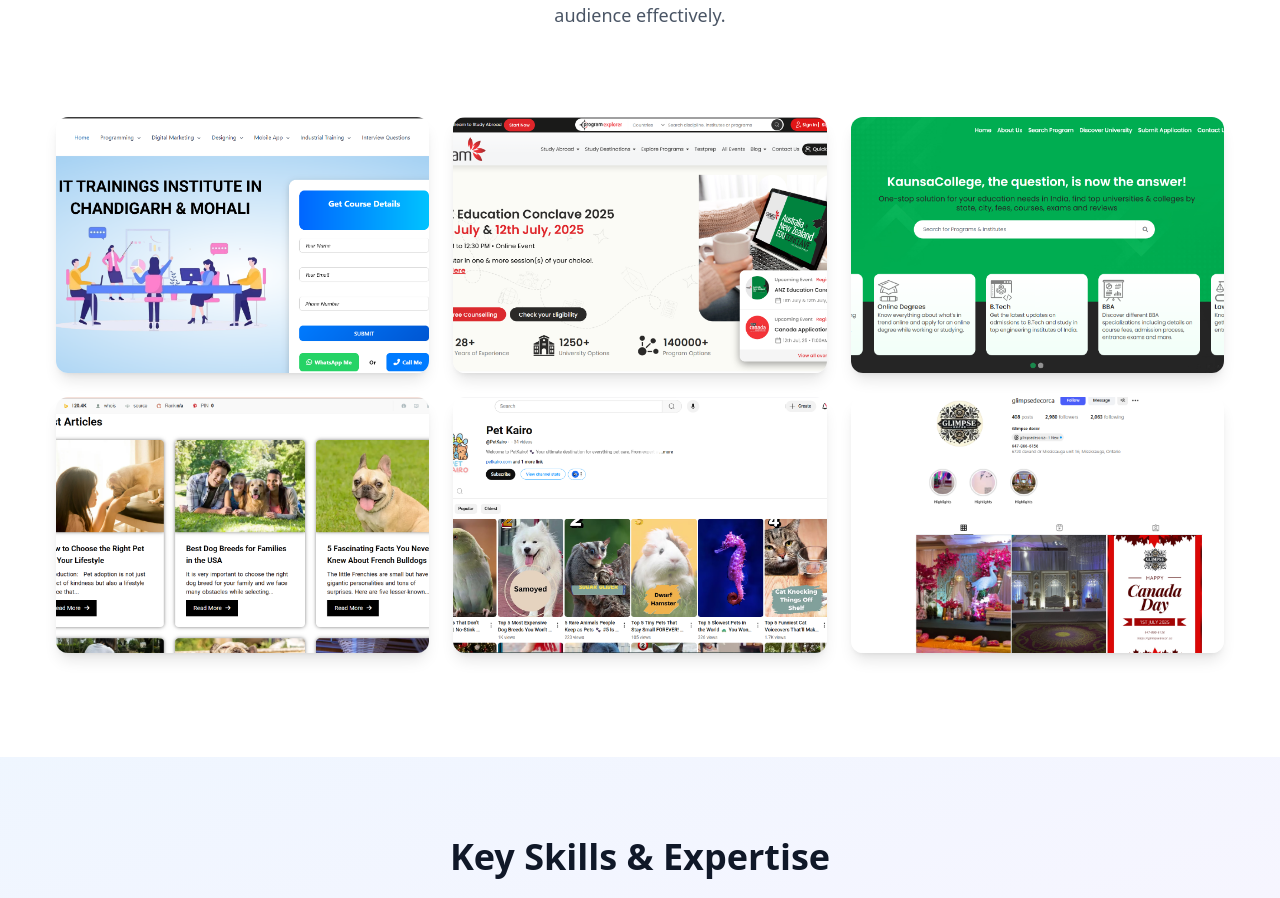
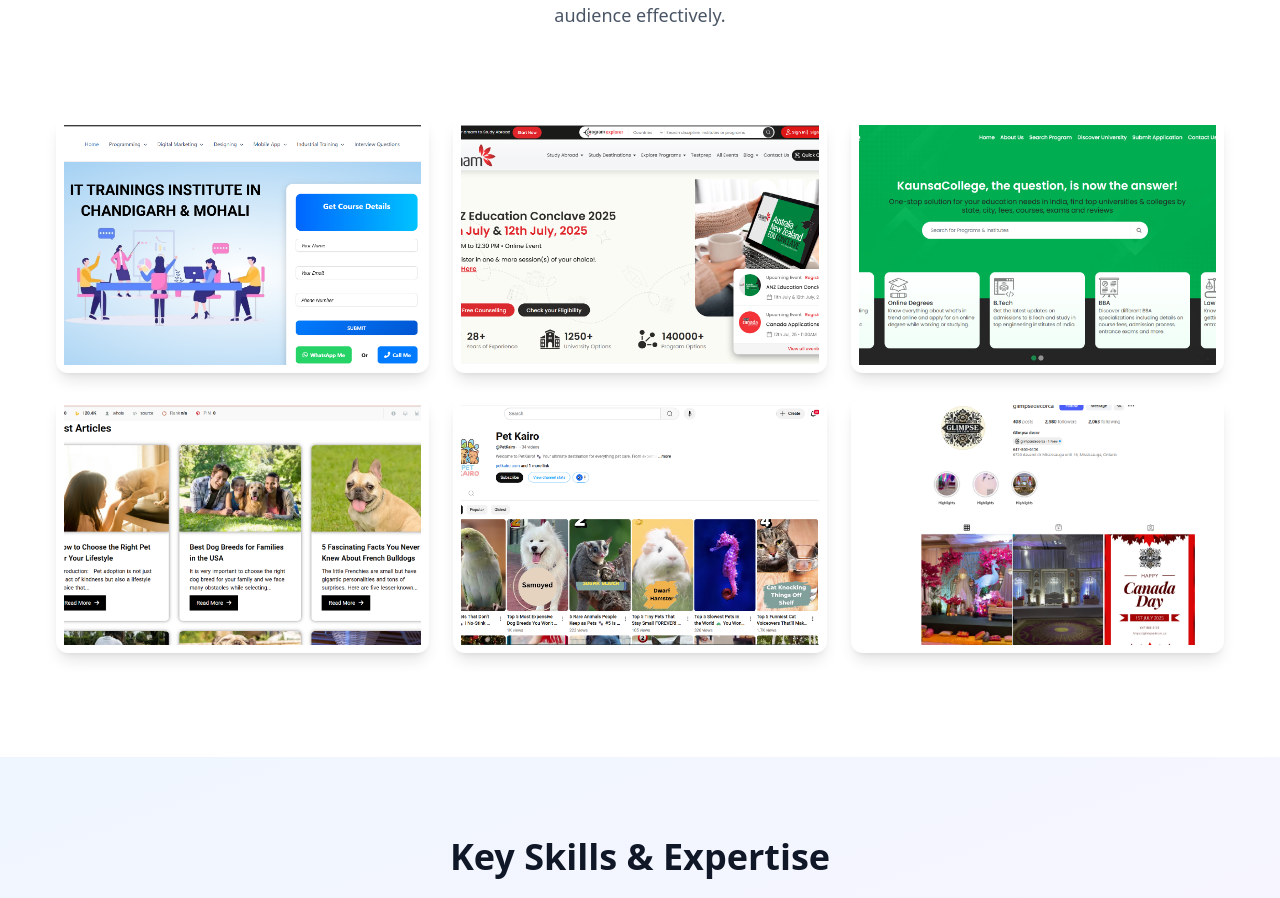
Before and after one commit to ashuaanshu/rama-portfolio, a React (Vite) app: page / in a window 1280 px wide. Shown: the part 1849-2747 px from the top of the page. Built offline with nearby package versions, Linux system fonts and the light colour scheme.

Commit message:
Update Portfolio.jsx

```diff
--- a/src/Portfolio.jsx
+++ b/src/Portfolio.jsx
@@ -301,7 +301,7 @@ const Portfolio = () => {
           <img
             src={service.photo}
             alt={`Service ${index}`}
-            className="w-full h-64 object-cover"
+            className="w-full h-64 object-cover p-2"
           />
         </a>
       ))}
```
